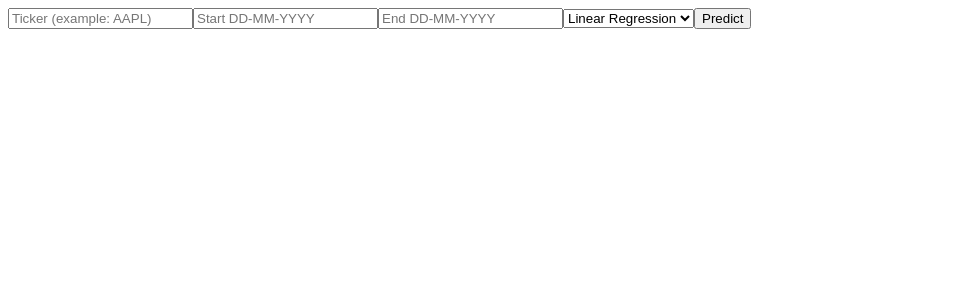
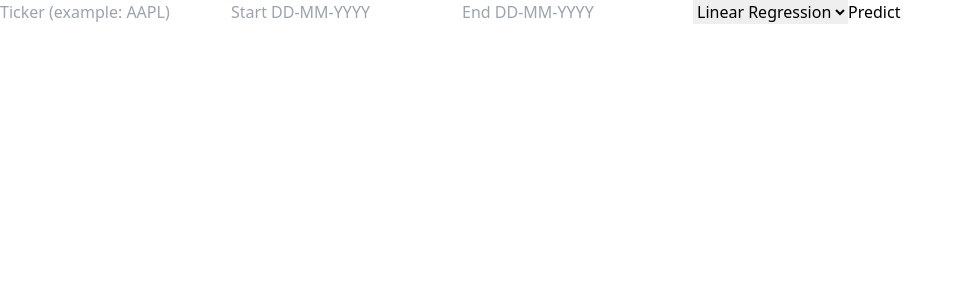
Before and after one commit to fabianwolski/forecasting-stock-market-prediction, a React (Create React App) app in the folder stock_app/: page / in a window 1280 px wide. Shown: the top 300 px of the page, without its empty margins (0-964 px from the left). Built offline with nearby package versions, Linux system fonts and the light colour scheme.

Commit message:
tailwind css install

```diff
--- /dev/null
+++ b/stock_app/postcss.config.js
@@ -0,0 +1,6 @@
+module.exports = {
+    plugins: [
+      require('tailwindcss'),
+      require('autoprefixer'),
+    ],
+  }
--- a/stock_app/src/index.css
+++ b/stock_app/src/index.css
@@ -1 +1,3 @@
-/* global styles */
+@import "tailwindcss/base";
+@import "tailwindcss/components";
+@import "tailwindcss/utilities";
--- /dev/null
+++ b/stock_app/tailwind.config.js
@@ -0,0 +1,10 @@
+/** @type {import('tailwindcss').Config} */
+module.exports = {
+  content: [
+     "./src/**/*.{js,jsx,ts,tsx}"
+  ],
+  theme: {
+    extend: {},
+  },
+  plugins: [],
+}
```
Also changed, not shown: 1 other file (tests, documents, lock files or other folders).
